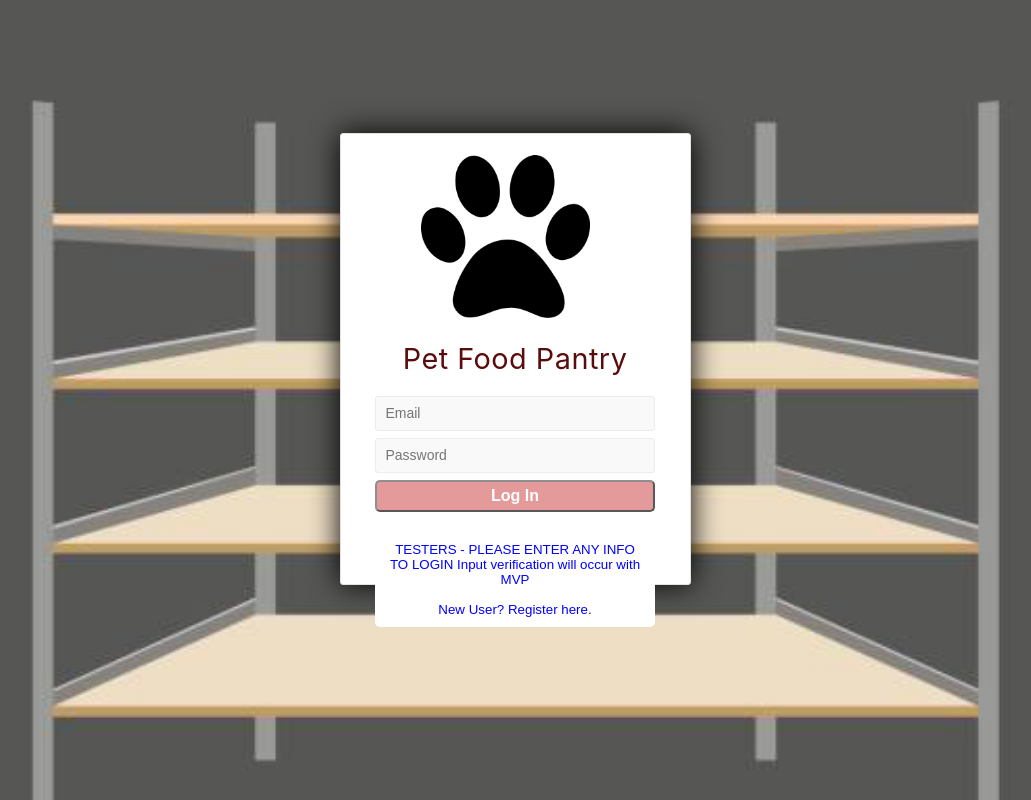
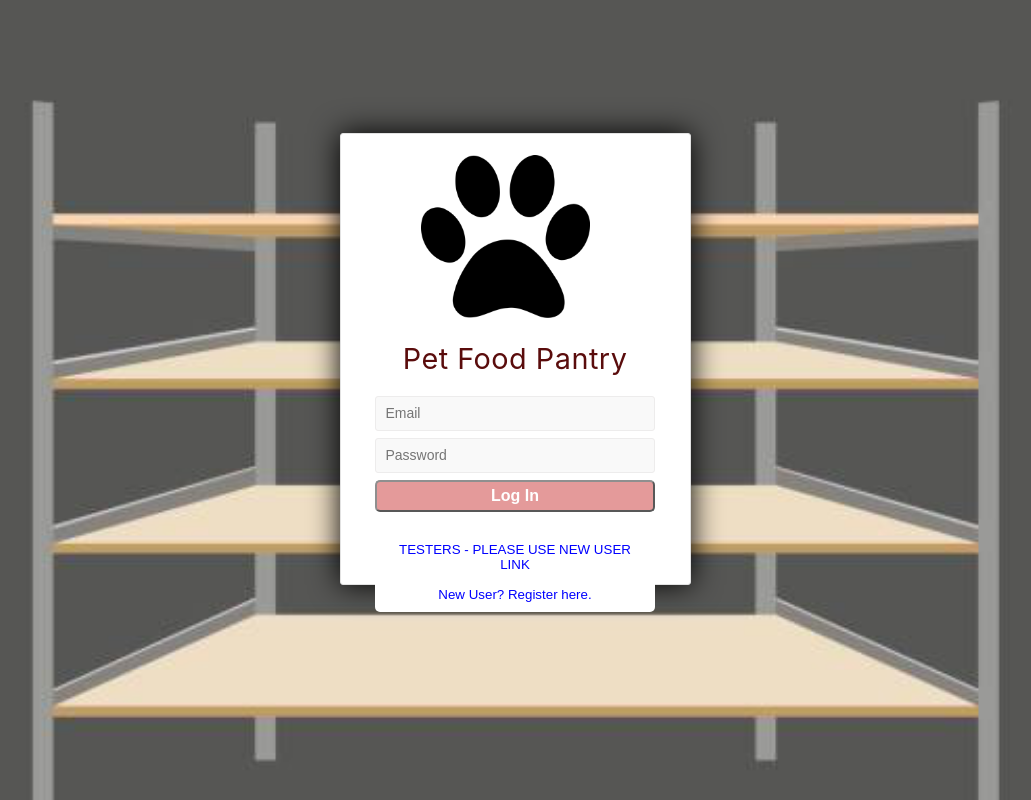
Before and after one commit to silasgroskreutz/pet1, a React (Create React App) app: page / in a window 1280 px wide. Shown: the whole page, without its empty margins (126-1157 px from the left). Built offline with nearby package versions, Linux system fonts and the light colour scheme.

Commit message:
Fixed login information for testers

```diff
--- a/src/components/Login/Login.js
+++ b/src/components/Login/Login.js
@@ -130,8 +130,7 @@ class Login extends React.Component {
                   onClick={this.showRegister}
                 >
                   {' '}
-                  TESTERS - PLEASE ENTER ANY INFO TO LOGIN Input verification
-                  will occur with MVP
+                  TESTERS - PLEASE USE NEW USER LINK
                   <br /> <br /> New User? Register here.
                 </LinkButton>
               </LoginForm>
```
